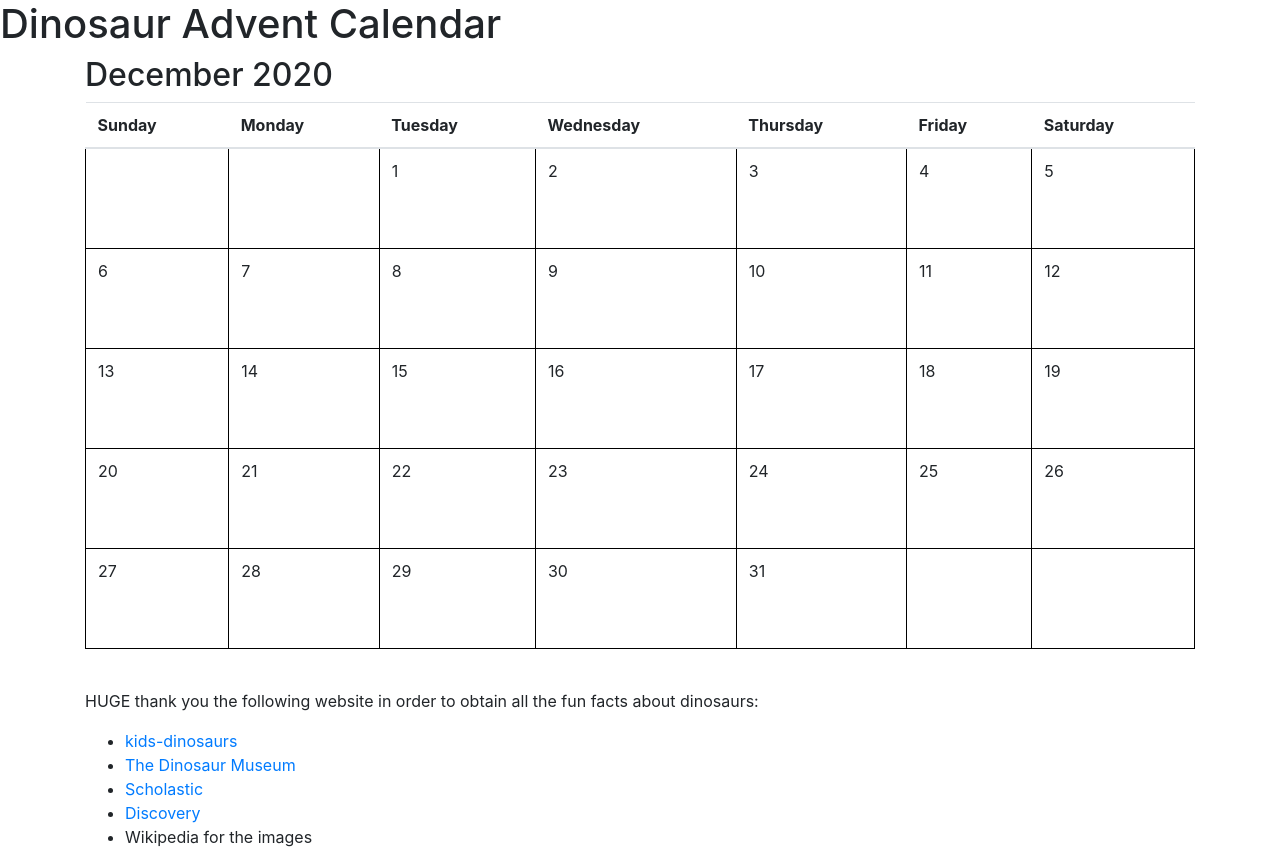
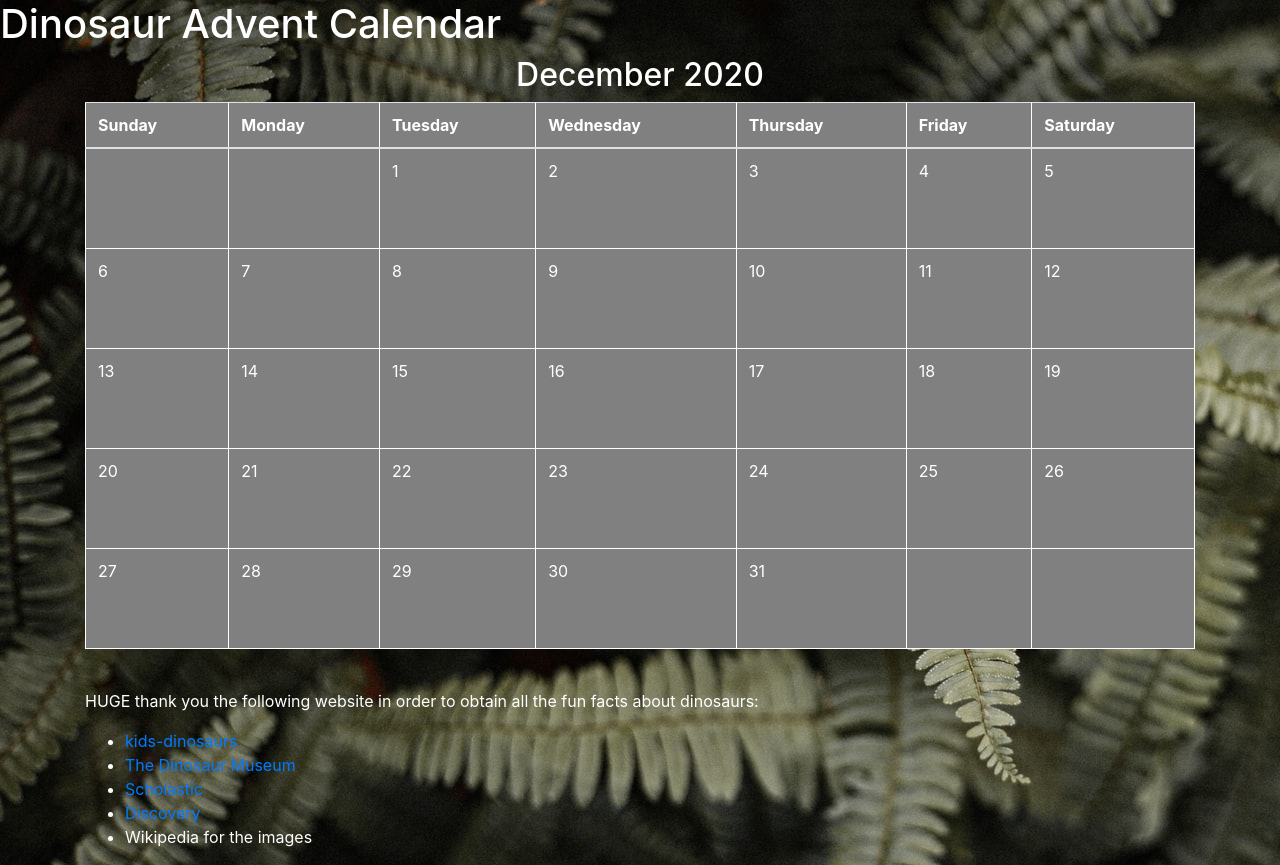
Before and after one commit to mhvue/dinosaurAdventCalendar, a plain HTML site: page index.html in a window 1280 px wide. Drawn offline with nearby package versions, Linux system fonts and the light colour scheme.

Commit message:
added background image. change font color to white. add table color to gray.

```diff
--- a/style.css
+++ b/style.css
@@ -2,8 +2,14 @@
     box-sizing: border-box;
 }
 
-td{
-    border: 1px solid black;
+body{
+    background-image: url("./images/background.jpg");
+    color: white;
+}
+
+td, th{
+    border: 1px solid white;;
+    color: white;
 }
 
 .rowDays{
@@ -14,3 +20,11 @@ td{
 img{
     width: 400px;
 }
+
+table{
+    background-color: gray;
+}
+
+h2{
+    text-align: center;
+}
```
Also changed, not shown: images/background.jpg (added).
